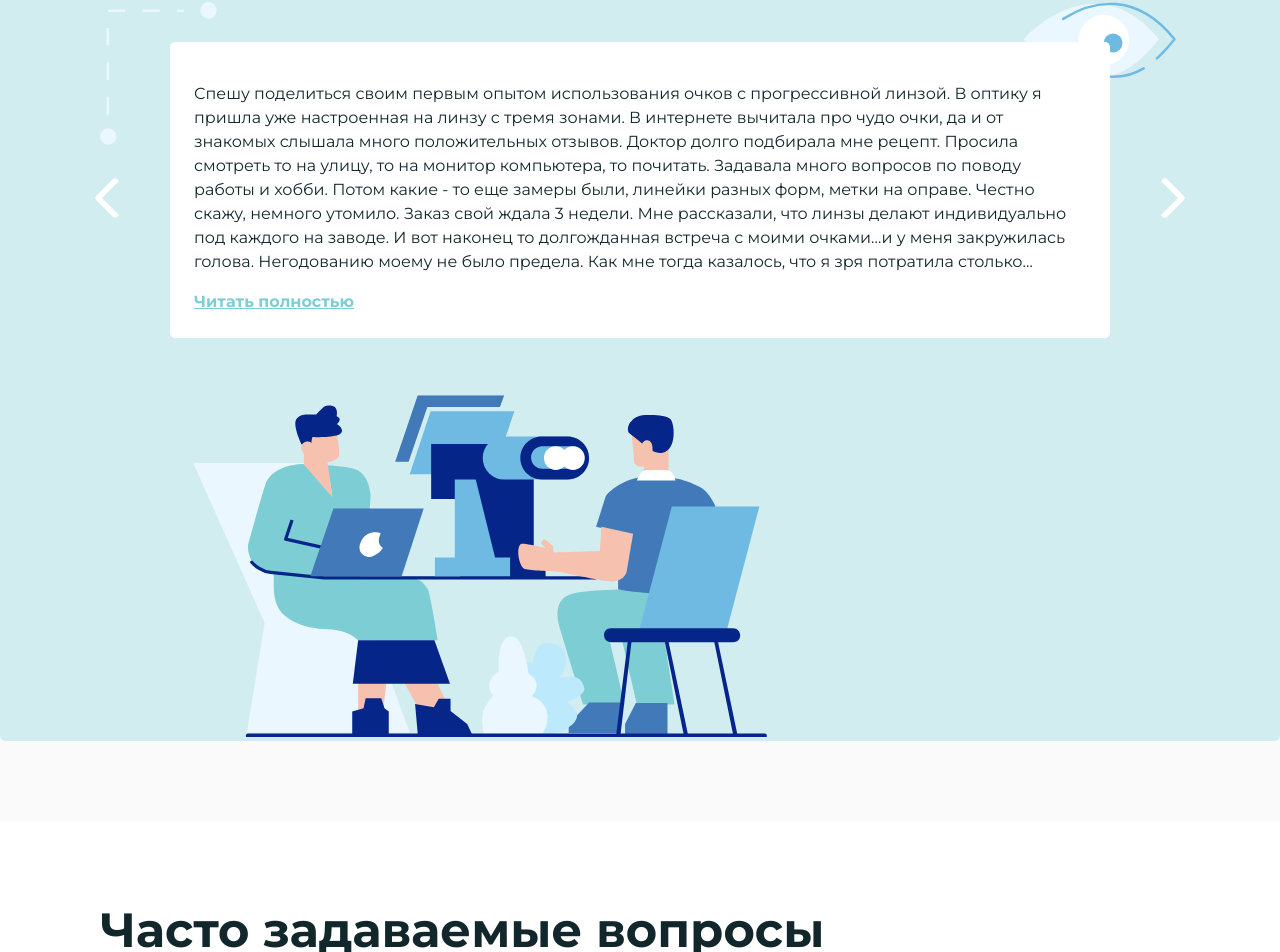
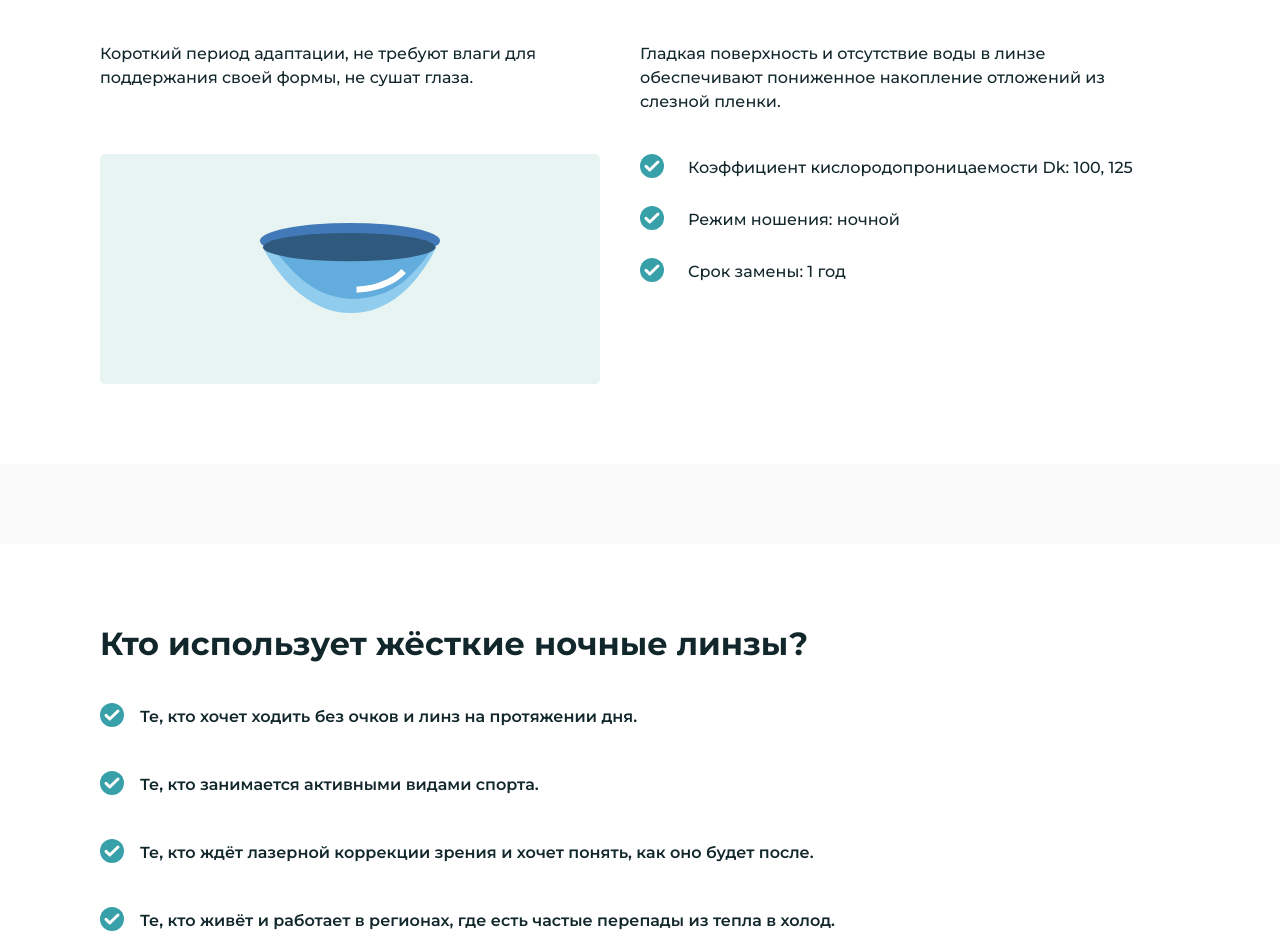
Before and after one commit to NikoraDmytro/optica_djoni, a Next.js app: page /night_eyeglass in a window 1280 px wide. Shown: the part 2994-3946 px from the top of the page. Built offline with nearby package versions, Linux system fonts and the light colour scheme.

Commit message:
List of night eyeglass characteristics and list of descriptions of those who might be interested in buying it were added. Night eye glass page is finished.

```diff
--- /dev/null
+++ b/domain/NightEyeGlass/Characteristics/Characteristics.module.scss
@@ -0,0 +1,39 @@
+@use "../../../shared/styles/base";
+@use "../../../shared/styles/variables";
+@use "../../../shared/styles/components";
+
+.characteristics {
+  display: flex;
+  gap: 2.5em 2.5em;
+  flex-flow: row wrap;
+  p {
+    margin: 0;
+    font-weight: 500;
+    line-height: 1.5em;
+  }
+  > * {
+    flex-basis: calc(50% - 2.5em);
+  }
+}
+
+.eyeglassIcon {
+  height: 230px;
+  position: relative;
+  border-radius: 5px;
+  background-color: variables.$lightGreen;
+}
+
+.characteristicsList {
+  @include base.resetList();
+}
+
+.listItem {
+  display: flex;
+  align-items: center;
+  flex-direction: row;
+  margin-bottom: 1.5em;
+}
+
+.ticIcon {
+  margin-right: 1.5em;
+}
--- /dev/null
+++ b/domain/NightEyeGlass/Characteristics/Characteristics.tsx
@@ -0,0 +1,45 @@
+import Image from "next/image";
+
+import styles from "./Characteristics.module.scss";
+
+export const NightEyeGlassCharacteristics = () => {
+  const renderListItem = (text: string) => {
+    return (
+      <li key={text} className={styles.listItem}>
+        <div className={styles.ticIcon}>
+          <Image src="/icons/tic.svg" alt="" width={24} height={24} />
+        </div>
+
+        <p>{text}</p>
+      </li>
+    );
+  };
+
+  return (
+    <div className={styles.container_white}>
+      <h1 className={styles.title}>ХАРАКТЕРИСТИКИ</h1>
+
+      <div className={styles.characteristics}>
+        <p>
+          Короткий период адаптации, не требуют влаги для поддержания своей
+          формы, не сушат глаза.{" "}
+        </p>
+
+        <p>
+          Гладкая поверхность и отсутствие воды в линзе обеспечивают пониженное
+          накопление отложений из слезной пленки.
+        </p>
+
+        <div className={styles.eyeglassIcon}>
+          <Image src="/icons/eyeglass.svg" alt="" layout="fill" />
+        </div>
+
+        <ul className={styles.characteristicsList}>
+          {renderListItem("Коэффициент кислородопроницаемости Dk: 100, 125")}
+          {renderListItem("Режим ношения: ночной")}
+          {renderListItem("Срок замены: 1 год")}
+        </ul>
+      </div>
+    </div>
+  );
+};
--- /dev/null
+++ b/domain/NightEyeGlass/Characteristics/index.tsx
@@ -0,0 +1 @@
+export { NightEyeGlassCharacteristics } from "./Characteristics";
--- /dev/null
+++ b/domain/NightEyeGlass/WhoNeeds/WhoNeeds.module.scss
@@ -0,0 +1,23 @@
+@use "../../../shared/styles/base";
+@use "../../../shared/styles/components";
+
+.personsList {
+  @include base.resetList();
+}
+
+.personsListItem {
+  display: flex;
+  align-items: center;
+  flex-direction: row;
+  margin-bottom: 2.5em;
+}
+
+.ticIcon {
+  margin-right: 1em;
+}
+
+.personDescription {
+  margin: 0;
+  font-weight: 600;
+  line-height: 1.5em;
+}
--- /dev/null
+++ b/domain/NightEyeGlass/WhoNeeds/WhoNeeds.tsx
@@ -0,0 +1,39 @@
+import Image from "next/image";
+
+import styles from "./WhoNeeds.module.scss";
+
+export const WhoNeedsNightEyeglass = () => {
+  const renderListItem = (text: string) => {
+    return (
+      <li key={text} className={styles.personsListItem}>
+        <div className={styles.ticIcon}>
+          <Image src="/icons/tic.svg" alt="" width={24} height={24} />
+        </div>
+
+        <p className={styles.personDescription}>{text}</p>
+      </li>
+    );
+  };
+
+  return (
+    <div className={styles.container_white}>
+      <h1 className={styles.title}>Кто использует жёсткие ночные линзы?</h1>
+
+      <ul className={styles.personsList}>
+        {renderListItem(
+          "Те, кто хочет ходить без очков и линз на протяжении дня."
+        )}
+        {renderListItem("Те, кто занимается активными видами спорта.")}
+        {renderListItem(
+          "Те, кто ждёт лазерной коррекции зрения и хочет понять, как оно будет после."
+        )}
+        {renderListItem(
+          "Те, кто живёт и работает в регионах, где есть частые перепады из тепла в холод."
+        )}
+        {renderListItem(
+          "Дети и подростки с прогрессирующей близорукостью, когда нужно физическое ограничение механики роговицы."
+        )}
+      </ul>
+    </div>
+  );
+};
--- /dev/null
+++ b/domain/NightEyeGlass/WhoNeeds/index.tsx
@@ -0,0 +1 @@
+export { WhoNeedsNightEyeglass } from "./WhoNeeds";
--- a/pages/night_eyeglass.tsx
+++ b/pages/night_eyeglass.tsx
@@ -3,10 +3,12 @@ import { UserComments } from "../components/UserComments";
 import { PageIntroduction } from "../components/PageIntroduction";
 
 import { NightEyeGlassBenefits } from "../domain/NightEyeGlass/Benefits";
+import { WhoNeedsNightEyeglass } from "../domain/NightEyeGlass/WhoNeeds";
+import { NightEyeGlassCharacteristics } from "../domain/NightEyeGlass/Characteristics";
 import { NightEyeGlassDescription } from "../domain/NightEyeGlass/Description/Description";
+import { NightEyeGlassFrequentQuestions } from "../domain/NightEyeGlass/FrequentQuestions";
 
 import eyeGlassIcon from "../public/icons/eyeglass.svg";
-import { NightEyeGlassFrequentQuestions } from "../domain/NightEyeGlass/FrequentQuestions";
 
 function NightEyeglass() {
   const backgroundImageUrl =
@@ -30,6 +32,10 @@ function NightEyeglass() {
 
       <NightEyeGlassBenefits />
 
+      <NightEyeGlassCharacteristics />
+
+      <WhoNeedsNightEyeglass />
+
       <UserComments />
 
       <NightEyeGlassFrequentQuestions />
```
